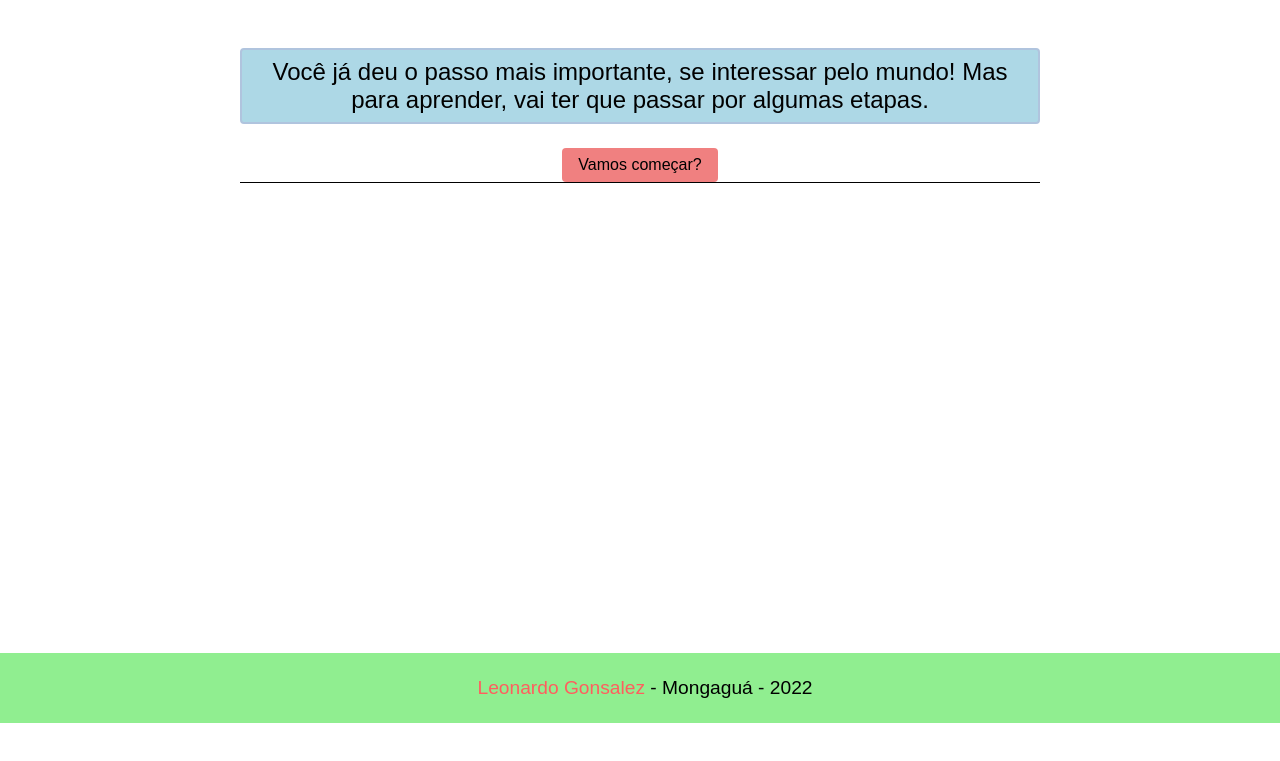
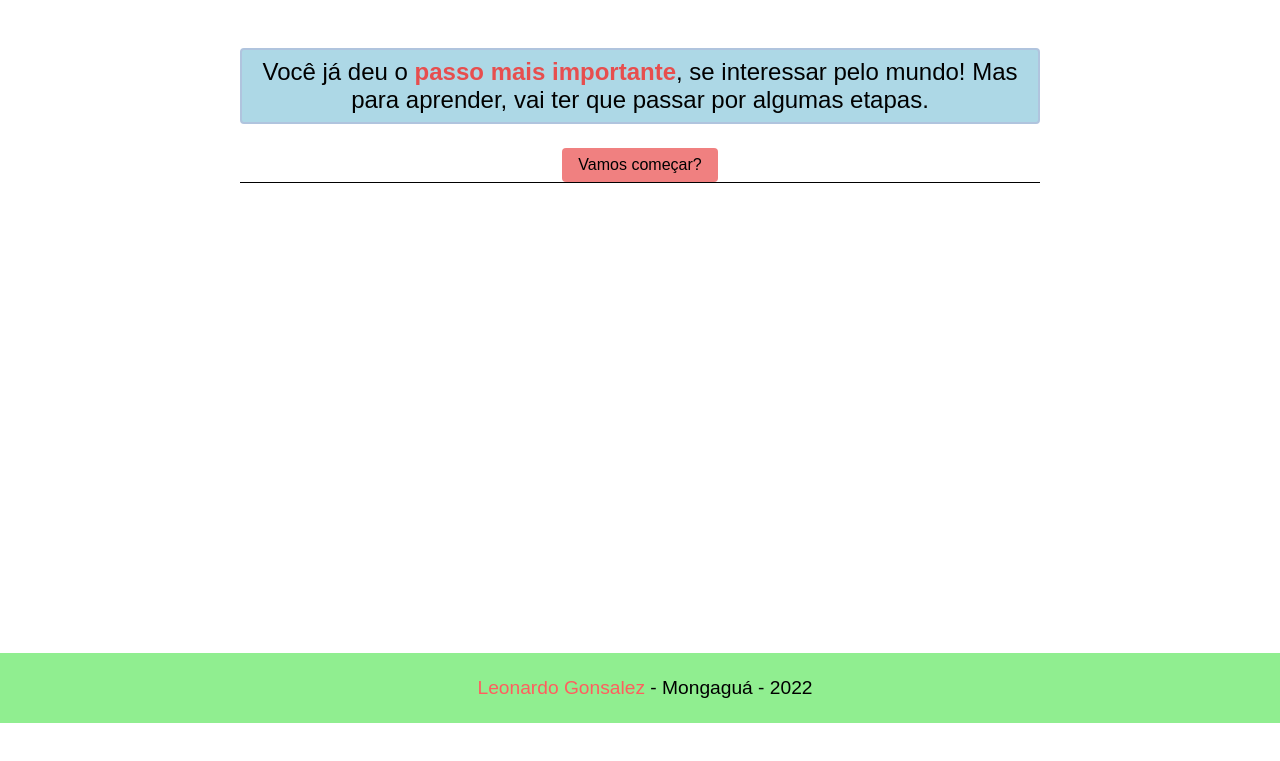
Before and after one commit to leeool/passo-a-passo, a plain HTML site: page index.html in a window 1280 px wide. Shown: the part 77-838 px from the top of the page. Drawn offline with Linux system fonts and the light colour scheme.

Commit message:
Improvements

```diff
--- a/index.html
+++ b/index.html
@@ -10,7 +10,7 @@
 <body>
     <h1>🚀 Passo-a-passo para se tornar um Dev</h1>
     <div class="inicio">
-        <p class="principal">Você já deu o passo mais importante, se interessar pelo mundo! Mas para aprender, vai ter que passar por algumas etapas.</p>
+        <p class="principal">Você já deu o <strong class="mark">passo mais importante</strong>, se interessar pelo mundo! Mas para aprender, vai ter que passar por <span class="mark2">algumas etapas</span>.</p>
         <p class="link"><a href="dev-cs.html">Vamos começar?</a></p>
     </div>
     <div class="rodape">
--- a/style.css
+++ b/style.css
@@ -50,6 +50,42 @@ a {
     color: white;
 }
 
+.mark{
+    position: relative;
+    color: rgb(231, 78, 78);
+    transition: .3s;
+}
+
+.mark::before{
+    content: "Parabéns!";
+    bottom: 0%;
+    left: 30%;
+    position: absolute;
+    background-color: rgba(182, 182, 182, 0.49);
+    border: 1px rgba(182, 182, 182, 0.77) solid;
+    padding: .5rem;
+    border-radius: 4px;
+    font-size: 1rem;
+    transform: scale(0);
+    transition: .3s;
+}
+
+.mark:hover::before{
+    transform: scale(1);
+    bottom: 100%;
+    left: 30%;
+}
+
+.mark2{
+    transition: .6s;
+    transform: scale(0);
+}
+
+.mark2:hover{
+    transform: scale(1);
+    text-decoration: underline rgb(231, 78, 78);
+}
+
 .inicio::after {
     content: "";
     background-color: black;
```
